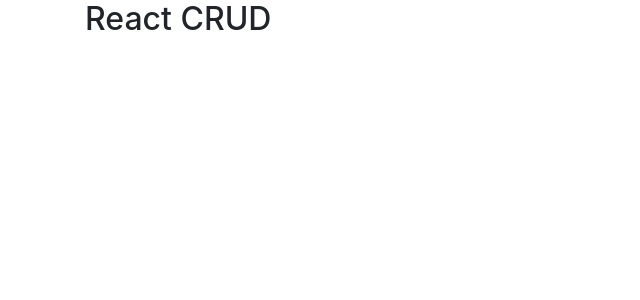
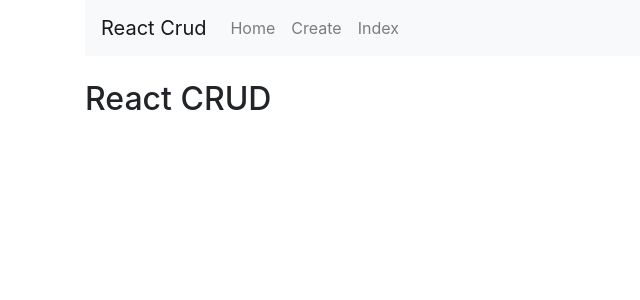
Before and after one commit to jeremiahogutu/react-crud-mern, a React (Create React App) app: page / in a window 1280 px wide. Shown: the top 300 px of the page, without its empty margins (0-640 px from the left). Built offline with nearby package versions, Linux system fonts and the light colour scheme.

Commit message:
added navbar

```diff
--- a/src/App.js
+++ b/src/App.js
@@ -1,12 +1,41 @@
 import React, { Component } from 'react';
 import 'bootstrap/dist/css/bootstrap.min.css'
+import { BrowserRouter as Router, Switch, Route, Link } from "react-router-dom";
+
+import Create from "./components/create";
+import Edit from "./components/edit";
+import Index from "./components";
 
 class App extends Component {
     render() {
         return (
-            <div className='container'>
-                <h2>React CRUD</h2>
-            </div>
+            <Router>
+                <div className='container'>
+                    <nav className="navbar navbar-expand-lg navbar-light bg-light">
+                        <Link to={'/'} className="navbar-brand">React Crud</Link>
+                        <div className="collapse navbar-collapse" id="navbarSupprtedContent">
+                            <ul className="navbar-nav mr-auto">
+                                <li className="nav-item">
+                                    <Link to={'/'} className="nav-link">Home</Link>
+                                </li>
+                                <li className="nav-item">
+                                    <Link to={'/create'} className="nav-link">Create</Link>
+                                </li>
+                                <li className="nav-item">
+                                    <Link to={'/index'} className="nav-link">Index</Link>
+                                </li>
+                            </ul>
+                        </div>
+                    </nav> <br/>
+                    <h2>React CRUD</h2>
+                    <Switch>
+                        <Route exact path='/create' component={ Create }/>
+                        <Route path='/edit/:id' component={ Edit }/>
+                        <Route path='/index' component={ Index }/>
+                    </Switch>
+                </div>
+            </Router>
+
         )
     }
 }
```
